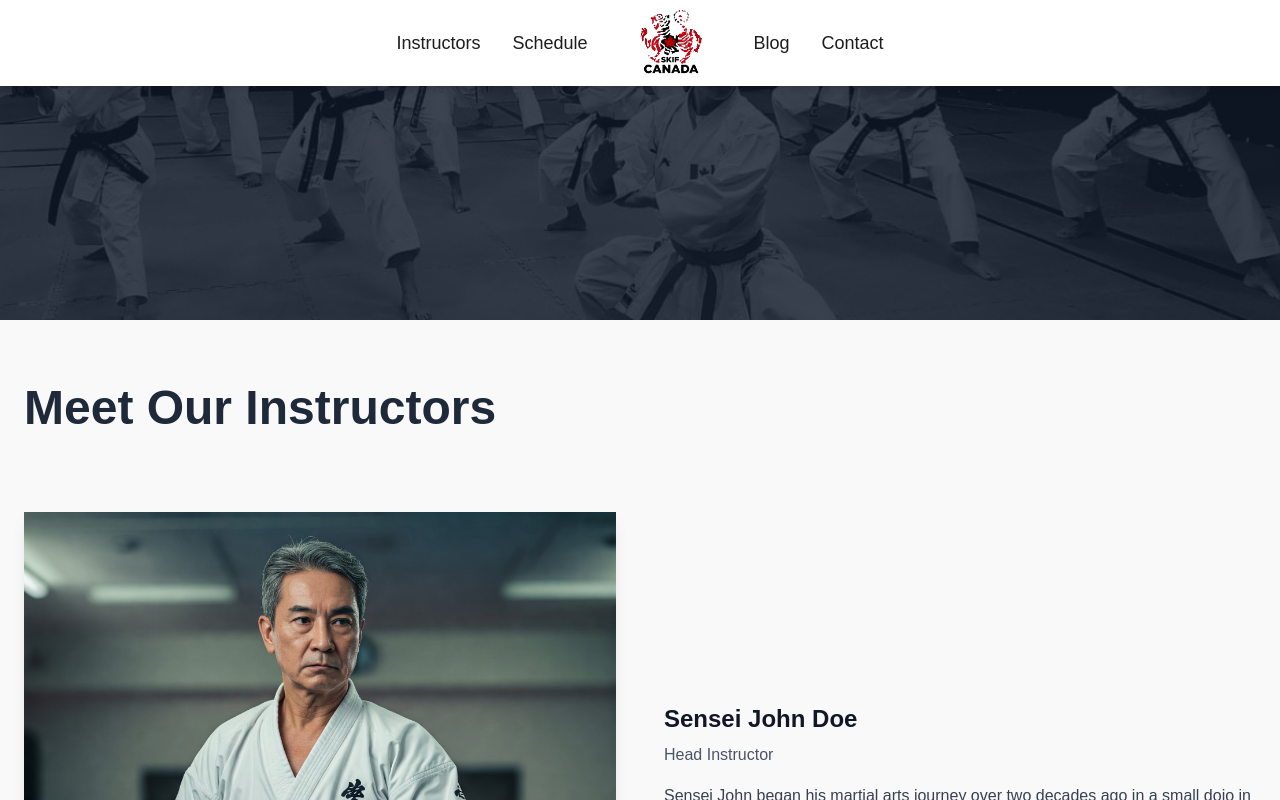
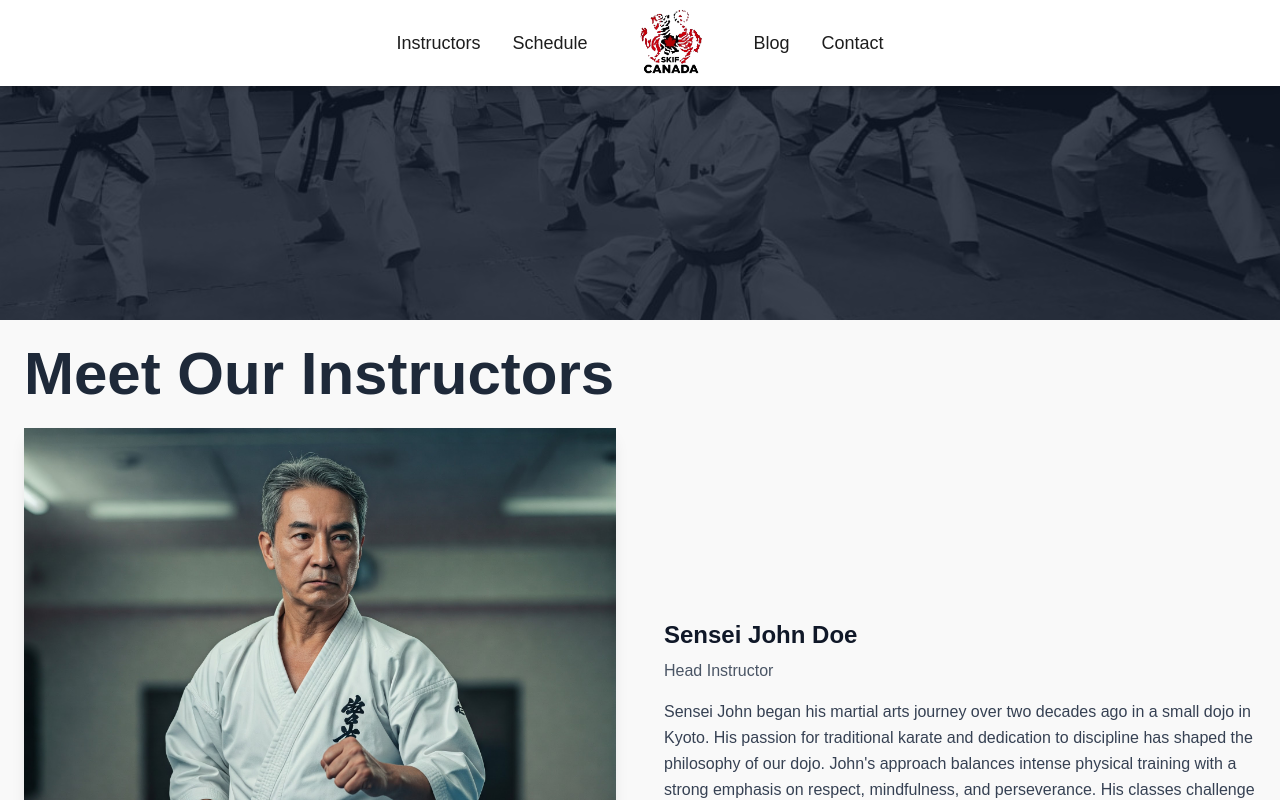
Before and after one commit to A-coderr/skif-website, a Next.js app: page /instructors in a window 1280 px wide. Shown: the top 800 px of the page. Built offline with nearby package versions, Linux system fonts and the light colour scheme.

Commit message:
Adjusted the title of the page.

```diff
--- a/app/sections/Instructors.tsx
+++ b/app/sections/Instructors.tsx
@@ -30,10 +30,10 @@ const instructors: Instructor[] = [
 
 export default function Instructors() {
   return (
-    <section className="w-full px-6 py-16 max-w-7xl mx-auto">
-      <h2 className="text-4xl md:text-5xl font-bold text-left mb-20 text-gray-800">
+    <section className="w-full px-6 pt-6 pb-16 max-w-7xl mx-auto">
+      <h1 className="mb-6 text-2xl sm:text-3xl md:text-4xl lg:text-5xl xl:text-6xl font-bold text-gray-800">
         Meet Our Instructors
-      </h2>
+      </h1>
 
       <div className="space-y-24">
         {instructors.map((instructor, idx) => {
```
